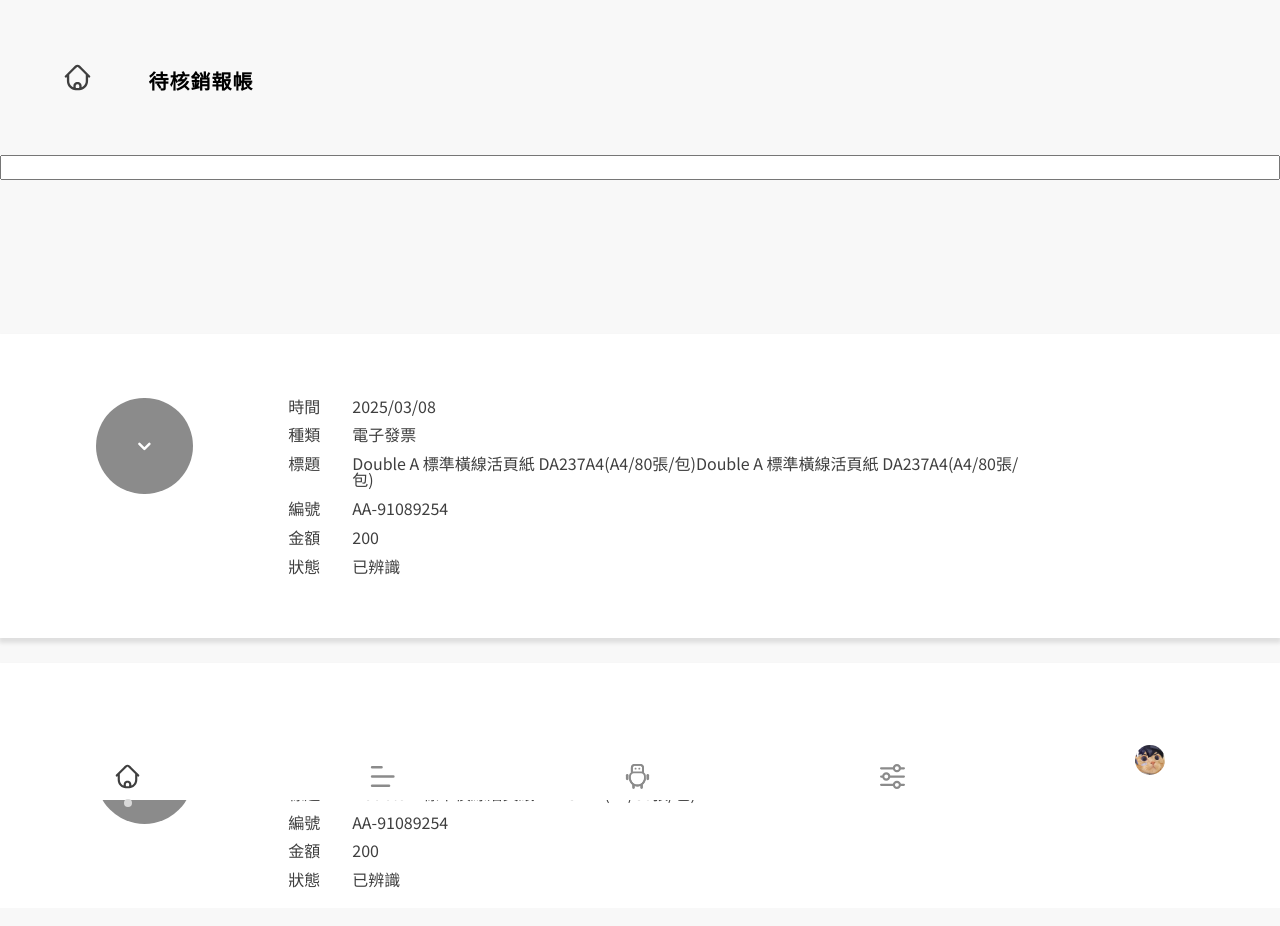
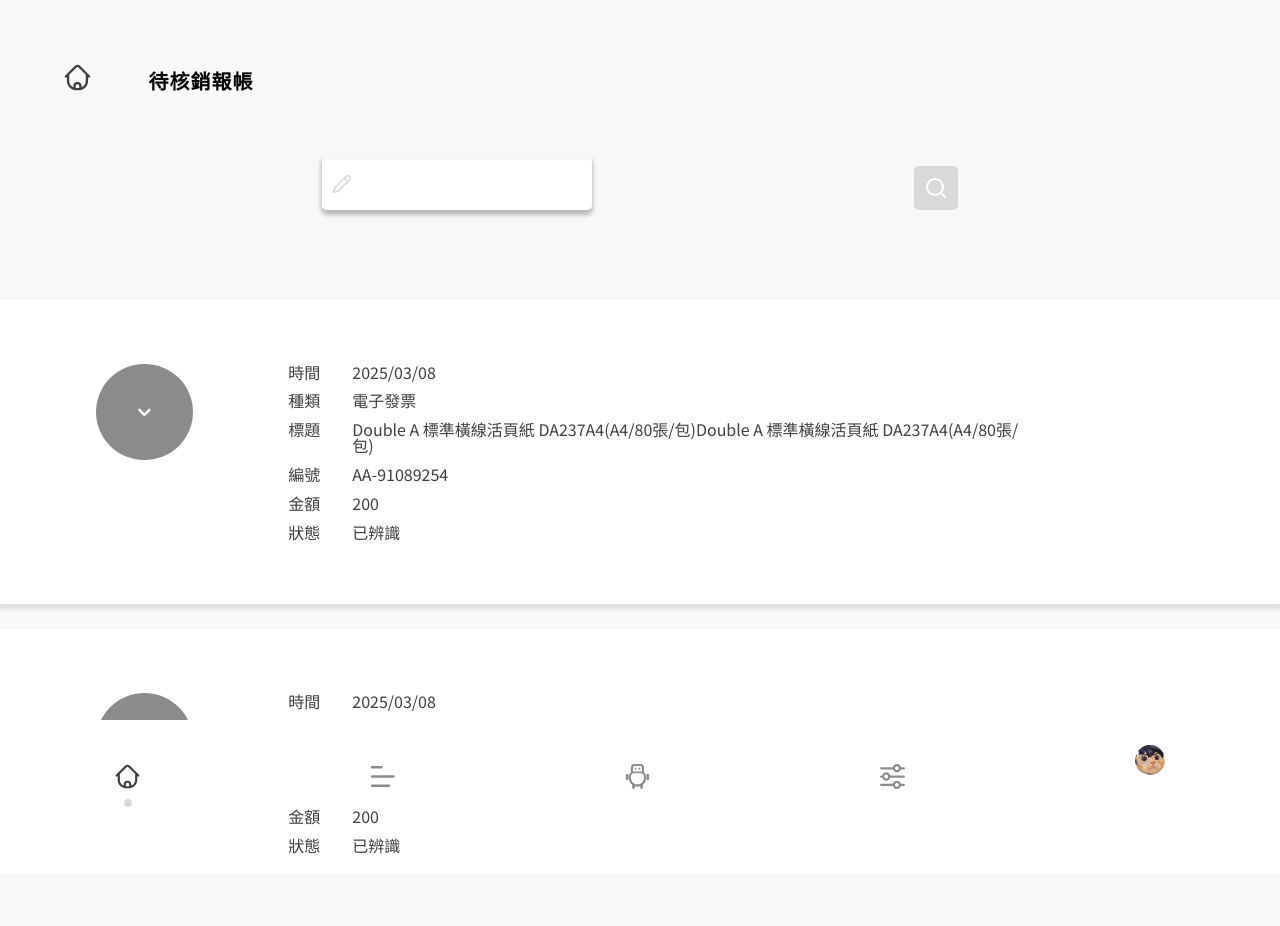
Before and after one commit to Parkerqa/114408, a Next.js app in the folder 114408-front-end/: page /user in a window 1280 px wide. Shown: the top 926 px of the page. Built offline with nearby package versions, Linux system fonts and the light colour scheme.

Commit message:
前端 - input元件、待審核畫面

```diff
--- a/114408-front-end/components/common/InputField.tsx
+++ b/114408-front-end/components/common/InputField.tsx
@@ -1,3 +1,43 @@
-export default function InputField(){
+"use client";
 
+import styles from "@/styles/components/common/InputField.module.scss";
+import { UseFormRegisterReturn } from "react-hook-form";
+import React, { useState } from "react";
+
+export default function InputField({
+  type,
+  hint,
+  label,
+  register,
+  style,
+  icon,
+}: {
+  type: string;
+  hint?: string;
+  label?: string;
+  register?: UseFormRegisterReturn;
+  style?: React.CSSProperties;
+  icon?: React.ReactNode;
+}) {
+  const [hasValue, setHasValue] = useState(false);
+
+  const handleChange = (e: React.ChangeEvent<HTMLInputElement>) => {
+    setHasValue(e.target.value !== "");
+    register?.onChange?.(e);
+  };
+
+  return (
+    <div className={styles.fieldWrap}>
+      {label && <label className={styles.title}>{label}</label>}
+      {!hasValue && icon && <span className={styles.icon}>{icon}</span>}
+      <input
+        type={type}
+        placeholder={hint}
+        className={styles.field}
+        style={style}
+        {...register}
+        onChange={handleChange}
+      />
+    </div>
+  );
 }
--- a/114408-front-end/package.json
+++ b/114408-front-end/package.json
@@ -13,6 +13,7 @@
     "next": "15.2.4",
     "react": "^19.0.0",
     "react-dom": "^19.0.0",
+    "react-hook-form": "^7.55.0",
     "react-icons": "^5.5.0",
     "sass": "^1.86.0"
   },
--- a/114408-front-end/src/app/user/page.tsx
+++ b/114408-front-end/src/app/user/page.tsx
@@ -1,11 +1,33 @@
+"use client";
+
+import { Pencil } from "lucide-react";
+import { Search } from "lucide-react";
+import { useForm } from "react-hook-form";
+
+import InputField from "@/components/common/InputField";
 import { liseData } from "@/lib/data/listData";
 import MobileListItem from "@/components/common/MobileListItem";
 import styles from "@/styles/app/UserPage.module.scss";
 
 export default function User() {
+  const { register, watch } = useForm();
+
+  const keyword = watch("keyword");
+  const onSearch = !!keyword;
+
   return (
     <div className={styles.wrap}>
-      <input type="text" name="" id="" />
+      <div className={styles.searchBar}>
+        <InputField
+          style={{ width: 250 }}
+          type="text"
+          icon={<Pencil size={20} />}
+          register={register("keyword")}
+        />
+        <Search
+          className={`${styles.searchBtn} ${onSearch ? styles.onSearch : ""}`}
+        />
+      </div>
       <div className={styles.list}>
         {liseData.map((item, index) => (
           <MobileListItem data={item} key={index} />
--- a/114408-front-end/styles/app/UserPage.module.scss
+++ b/114408-front-end/styles/app/UserPage.module.scss
@@ -1,8 +1,33 @@
+@use "@/styles/base/variables" as *;
+
 .wrap {
   display: flex;
   flex-direction: column;
+
+  .searchBar {
+    display: flex;
+    justify-content: space-evenly;
+    align-items: flex-end;
+
+    .searchBtn {
+      color: $main-white;
+      background-color: $light-gray;
+      padding: 10px;
+      border-radius: 5px;
+      transition: ease-in-out 0.1s;
+
+      &:active {
+        transform: scale(0.95);
+      }
+    }
+
+    .onSearch {
+      background-color: $medium-gray;
+    }
+  }
+
   .list {
-    margin: 10% 0;
+    margin: 5% 0;
     max-height: 75vh;
     overflow: scroll;
   }
--- /dev/null
+++ b/114408-front-end/styles/components/common/InputField.module.scss
@@ -0,0 +1,37 @@
+@use "@/styles/base/variables" as *;
+
+.fieldWrap {
+  width: fit-content;
+  position: relative;
+  box-shadow: 0px 4px 4px 1px rgba(0, 0, 0, 0.25);
+  border-radius: 5px;
+
+  .title {
+    font-size: $small-size;
+    position: absolute;
+    color: $medium-gray;
+    margin: 0 10px;
+  }
+
+  .icon {
+    color: $light-gray;
+    position: absolute;
+    top: 35%;
+    margin-left: 10px;
+  }
+
+  .field {
+    color: $main-black;
+    height: 50px;
+    border: none;
+    padding: 0 10px;
+    margin-top: 5px;
+    outline: none;
+    border-radius: 5px;
+    background-color: $main-white;
+
+    &::placeholder {
+      color: $light-gray;
+    }
+  }
+}
```
Also changed, not shown: 1 other file (tests, documents, lock files or other folders).
